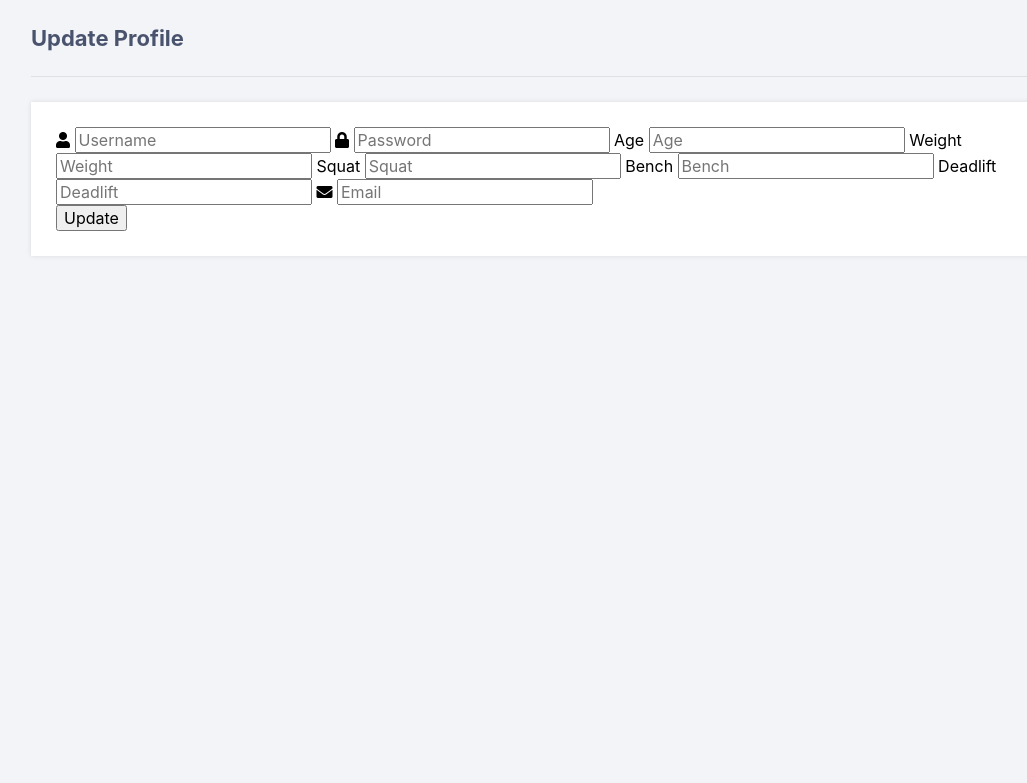
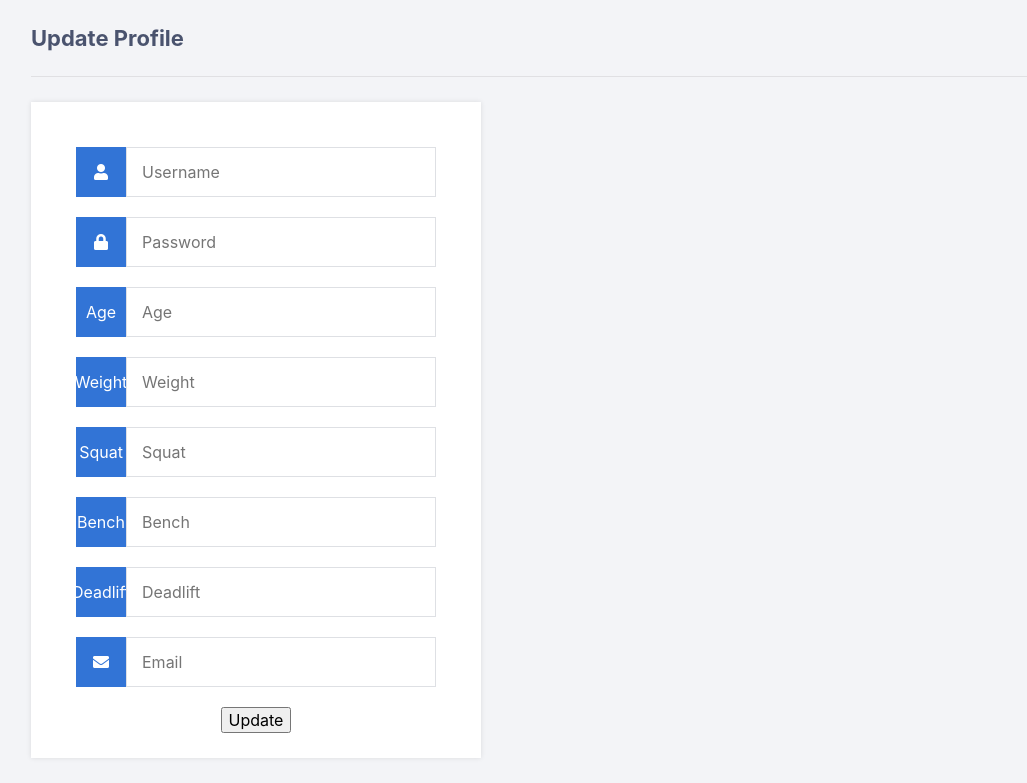
Before and after one commit to jjz17/Natural-Strength, a Flask app: page /update in a window 1280 px wide. Shown: the part 60-843 px from the top of the page, without its empty margins (109-1136 px from the left). Before the commit the page ends 291 px from the top, so only its background shows below. Run offline with Flask 2, Linux system fonts and the light colour scheme; the visitor is signed in with stand-in values (Sample User, id 1); some libraries are stand-ins or nearby versions.

Commit message:
Added css styling to update page

```diff
--- a/pythonlogin/main.py
+++ b/pythonlogin/main.py
@@ -214,3 +214,4 @@ def update():
 
 if __name__ == '__main__':
     app.run()
+    # app.run(host='0.0.0.0', port=5000)
--- a/pythonlogin/static/style.css
+++ b/pythonlogin/static/style.css
@@ -5,48 +5,67 @@
     -webkit-font-smoothing: antialiased;
     -moz-osx-font-smoothing: grayscale;
 }
+
 body {
     background-color: #435165;
     margin: 0;
 }
-.login, .register {
+
+.login,
+.register {
     width: 400px;
     background-color: #ffffff;
     box-shadow: 0 0 9px 0 rgba(0, 0, 0, 0.3);
     margin: 100px auto;
 }
-.login h1, .register h1 {
+
+.login h1,
+.register h1 {
     text-align: center;
     color: #5b6574;
     font-size: 24px;
     padding: 20px 0 20px 0;
     border-bottom: 1px solid #dee0e4;
 }
-.login .links, .register .links {
+
+.login .links,
+.register .links {
     display: flex;
     padding: 0 15px;
 }
-.login .links a, .register .links a {
+
+.login .links a,
+.register .links a {
     color: #adb2ba;
     text-decoration: none;
     display: inline-flex;
     padding: 0 10px 10px 10px;
     font-weight: bold;
 }
-.login .links a:hover, .register .links a:hover {
+
+.login .links a:hover,
+.register .links a:hover {
     color: #9da3ac;
 }
-.login .links a.active, .register .links a.active {
+
+.login .links a.active,
+.register .links a.active {
     border-bottom: 3px solid #3274d6;
     color: #3274d6;
 }
-.login form, .register form {
+
+.login form,
+.register form,
+.content form {
     display: flex;
     flex-wrap: wrap;
     justify-content: center;
     padding-top: 20px;
 }
-.login form label, .register form label {
+
+.login form label,
+.register form label,
+.content form label {
     display: flex;
     justify-content: center;
     align-items: center;
@@ -55,14 +74,26 @@ body {
     background-color: #3274d6;
     color: #ffffff;
 }
-.login form input[type="password"], .login form input[type="text"], .login form input[type="email"], .register form input[type="password"], .register form input[type="text"], .register form input[type="email"] {
+
+.login form input[type="password"],
+.login form input[type="text"],
+.login form input[type="email"],
+.register form input[type="password"],
+.register form input[type="text"],
+.register form input[type="email"],
+.content form input[type="password"],
+.content form input[type="text"],
+.content form input[type="email"],
+.content form input[type="number"] {
     width: 310px;
     height: 50px;
     border: 1px solid #dee0e4;
     margin-bottom: 20px;
     padding: 0 15px;
 }
-.login form input[type="submit"], .register form input[type="submit"] {
+
+.login form input[type="submit"],
+.register form input[type="submit"] {
     width: 100%;
     padding: 15px;
     margin-top: 20px;
@@ -73,26 +104,33 @@ body {
     color: #ffffff;
     transition: background-color 0.2s;
 }
-.login form input[type="submit"]:hover, .register form input[type="submit"]:hover {
+
+.login form input[type="submit"]:hover,
+.register form input[type="submit"]:hover {
     background-color: #2868c7;
     transition: background-color 0.2s;
 }
+
 .navtop {
     background-color: #2f3947;
     height: 60px;
     width: 100%;
     border: 0;
 }
+
 .navtop div {
     display: flex;
     margin: 0 auto;
     width: 1000px;
     height: 100%;
 }
-.navtop div h1, .navtop div a {
+
+.navtop div h1,
+.navtop div a {
     display: inline-flex;
     align-items: center;
 }
+
 .navtop div h1 {
     flex: 1;
     font-size: 24px;
@@ -101,25 +139,35 @@ body {
     color: #eaebed;
     font-weight: normal;
 }
+
 .navtop div a {
     padding: 0 20px;
     text-decoration: none;
     color: #c1c4c8;
     font-weight: bold;
 }
+
 .navtop div a i {
     padding: 2px 8px 0 0;
 }
+
 .navtop div a:hover {
     color: #eaebed;
 }
+
 body.loggedin {
     background-color: #f3f4f7;
 }
+
 .content {
     width: 1000px;
     margin: 0 auto;
 }
+
+.content .update {
+    width: 450px;
+}
+
 .content h2 {
     margin: 0;
     padding: 25px 0;
@@ -127,21 +175,28 @@ body.loggedin {
     border-bottom: 1px solid #e0e0e3;
     color: #4a536e;
 }
-.content > p, .content > div {
+
+.content>p,
+.content>div {
     box-shadow: 0 0 5px 0 rgba(0, 0, 0, 0.1);
     margin: 25px 0;
     padding: 25px;
     background-color: #fff;
 }
-.content > p table td, .content > div table td {
+
+.content>p table td,
+.content>div table td {
     padding: 5px;
 }
-.content > p table td:first-child, .content > div table td:first-child {
+
+.content>p table td:first-child,
+.content>div table td:first-child {
     font-weight: bold;
     color: #4a536e;
     padding-right: 15px;
 }
-.content > div p {
+
+.content>div p {
     padding: 5px;
     margin: 0 0 10px 0;
 }
--- a/pythonlogin/templates/update.html
+++ b/pythonlogin/templates/update.html
@@ -1,10 +1,6 @@
-{% extends 'layout.html' %}
-
-{% block title %}Update Profile{% endblock %}
-
-{% block content %}
+{% extends 'layout.html' %} {% block title %}Update Profile{% endblock %} {% block content %}
 <h2>Update Profile</h2>
-<div>
+<div class="update">
     <form action="{{ url_for('update') }}" method="post" autocomplete="off">
         <label for="username">
             <i class="fas fa-user"></i>
```
Lines whose indentation alone changed are shown as unchanged.
